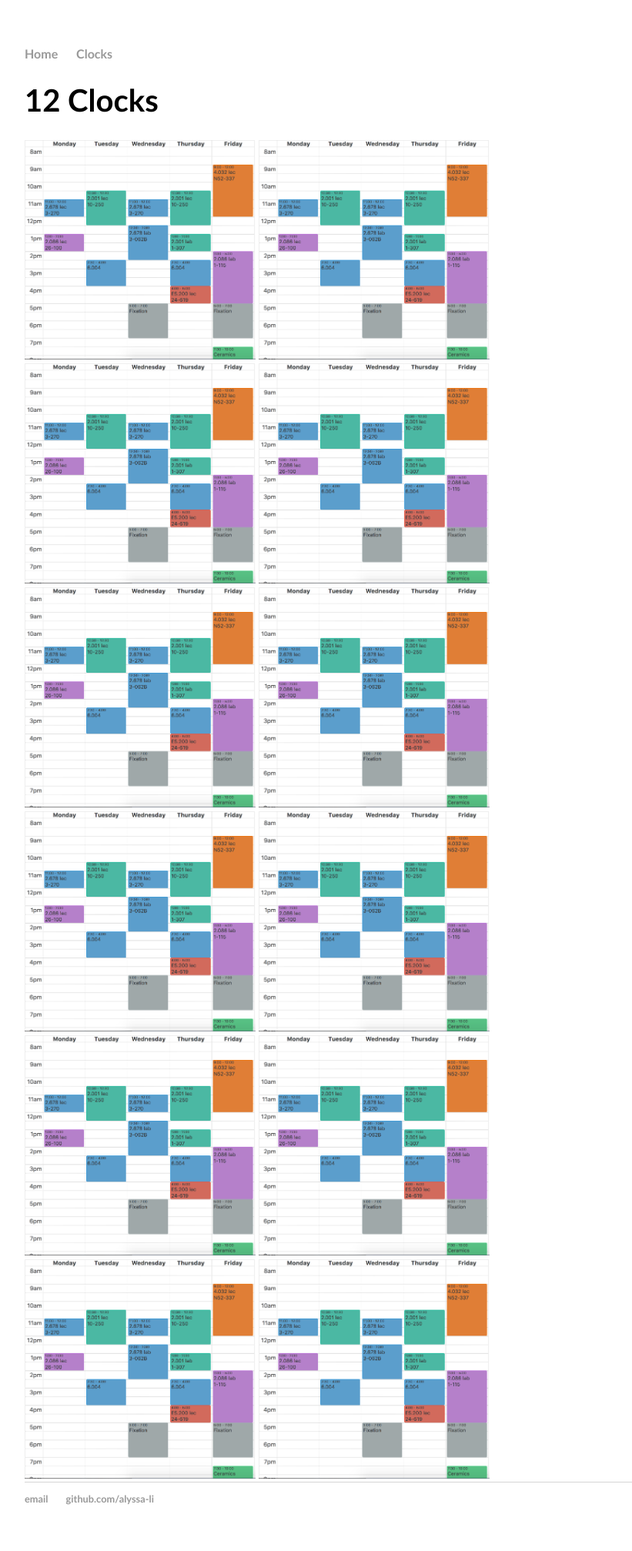
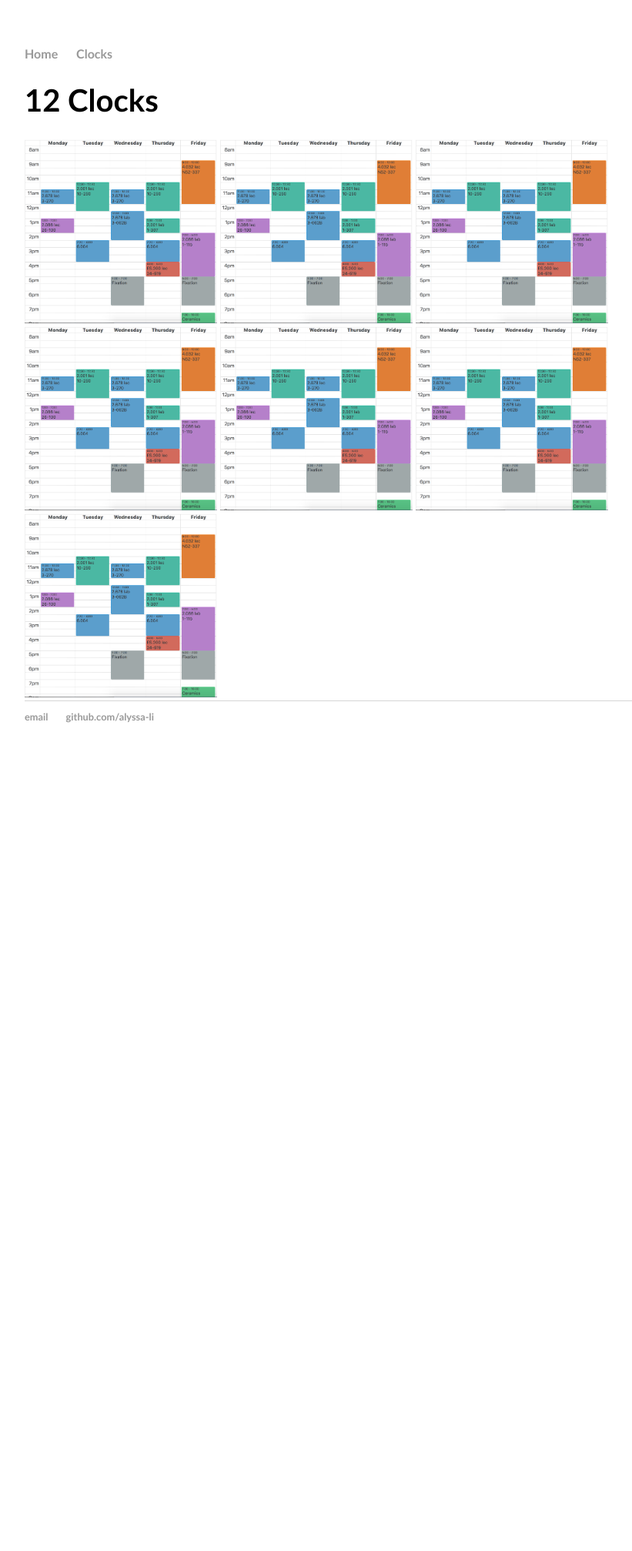
Before and after one commit to alyssa-li/4.032, a Jekyll site: the page built from clocks.html, in a window 1280 px wide. Shown: the whole page at 77% size, without its empty margins (160-981 px from the left). Built offline with Jekyll 4.4.1, drawn with Linux system fonts in a browser that asks for light colours; after the commit the page ends 999 px from its top, so only the background shows below that.

Commit message:
Update clocks.html

```diff
--- a/clocks.html
+++ b/clocks.html
@@ -4,17 +4,19 @@ title: Clocks
 ---
 <div class="blurb">
 	<h1>12 Clocks</h1>
-	<img src='schedule.png' width="300px" margin: 30px 30px 30px 30px;> </img>
-	<img src='schedule.png' width="300px" margin: 30px 30px 30px 30px;> </img>
-	<img src='schedule.png' width="300px" margin: 30px 30px 30px 30px;> </img>
-	<img src='schedule.png' width="300px" margin: 30px 30px 30px 30px;> </img>
-	<img src='schedule.png' width="300px" margin: 30px 30px 30px 30px;> </img>
-	<img src='schedule.png' width="300px" margin: 30px 30px 30px 30px;> </img>
-	<img src='schedule.png' width="300px" margin: 30px 30px 30px 30px;> </img>
-	<img src='schedule.png' width="300px" margin: 30px 30px 30px 30px;> </img>
-	<img src='schedule.png' width="300px" margin: 30px 30px 30px 30px;> </img>
-	<img src='schedule.png' width="300px" margin: 30px 30px 30px 30px;> </img>
-	<img src='schedule.png' width="300px" margin: 30px 30px 30px 30px;> </img>
-	<img src='schedule.png' width="300px" margin: 30px 30px 30px 30px;> </img>
+	<img src='schedule.png' width="250px" margin: 30px 30px 30px 30px;> </img>
+
+	<img src='schedule.png' width="250px" margin: 30px 30px 30px 30px;> </img>
+
+	<img src='schedule.png' width="250px" margin: 30px 30px 30px 30px;> </img>
+
+	<img src='schedule.png' width="250px" margin: 30px 30px 30px 30px;> </img>
+
+	<img src='schedule.png' width="250px" margin: 30px 30px 30px 30px;> </img>
+
+	<img src='schedule.png' width="250px" margin: 30px 30px 30px 30px;> </img>
+
+	<img src='schedule.png' width="250px" margin: 30px 30px 30px 30px;> </img>
+
 
 </div><!-- /.blurb -->
```
